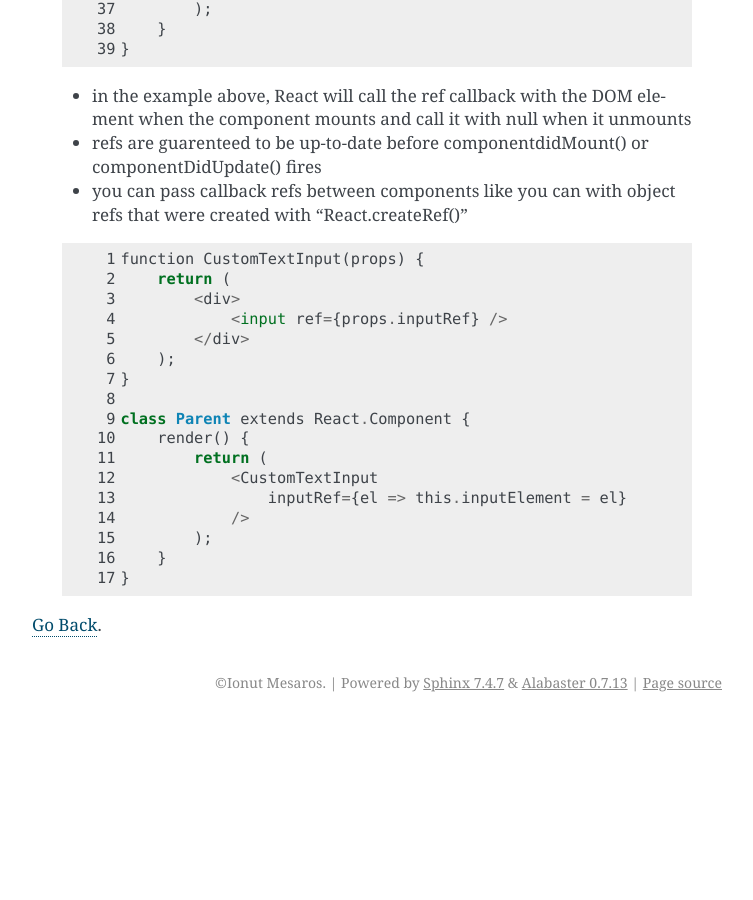
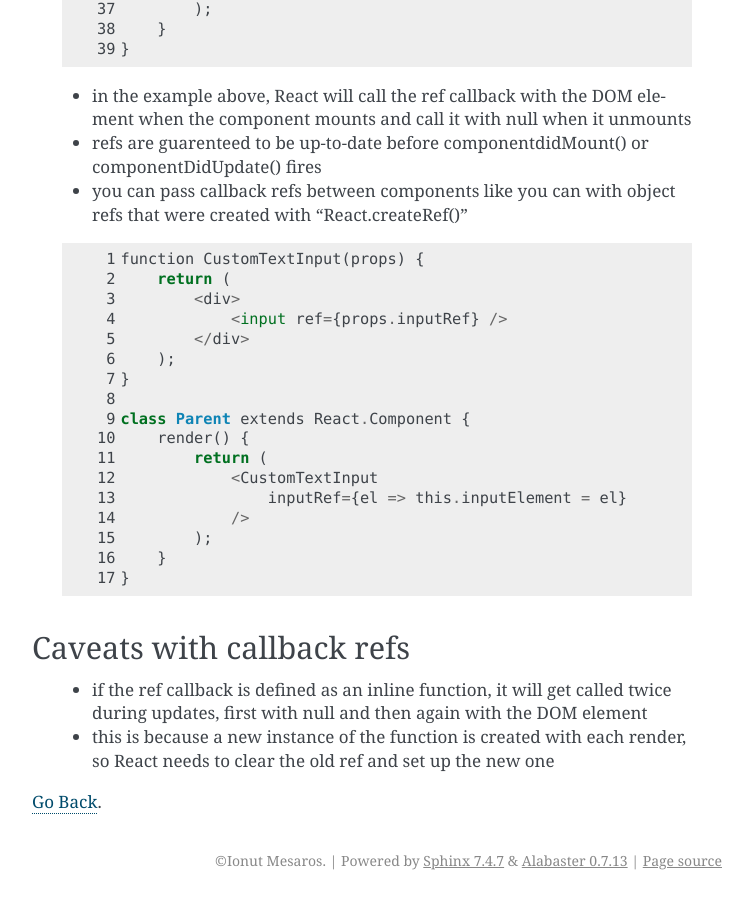
Before and after one commit to Ionuc/books_summaries, a Sphinx documentation site: the page built from sphinx/source/frameworks/libraries/javascript/react/refs-and-DOM.rst, in a window 1280 px wide and 900 px high, scrolled down 4234 px. Shown: the whole window, without its empty margins (388-1141 px from the left). Built offline with Sphinx 7.4.7, drawn with Linux system fonts in a browser that asks for light colours; before the commit the page ends 4956 px from its top, so only the background shows below that.

Commit message:
update refs and DOM rst file

```diff
--- a/sphinx/source/frameworks/libraries/javascript/react/refs-and-DOM.rst
+++ b/sphinx/source/frameworks/libraries/javascript/react/refs-and-DOM.rst
@@ -242,4 +242,11 @@ Callback Refs
             }
         }
 
+Caveats with callback refs
+--------------------------
+    - if the ref callback is defined as an inline function, it will get called twice during updates, first with null and then
+      again with the DOM element
+
+    - this is because a new instance of the function is created with each render, so React needs to clear the old ref and set
+      up the new one
 :ref:`Go Back <react-label>`.
```
